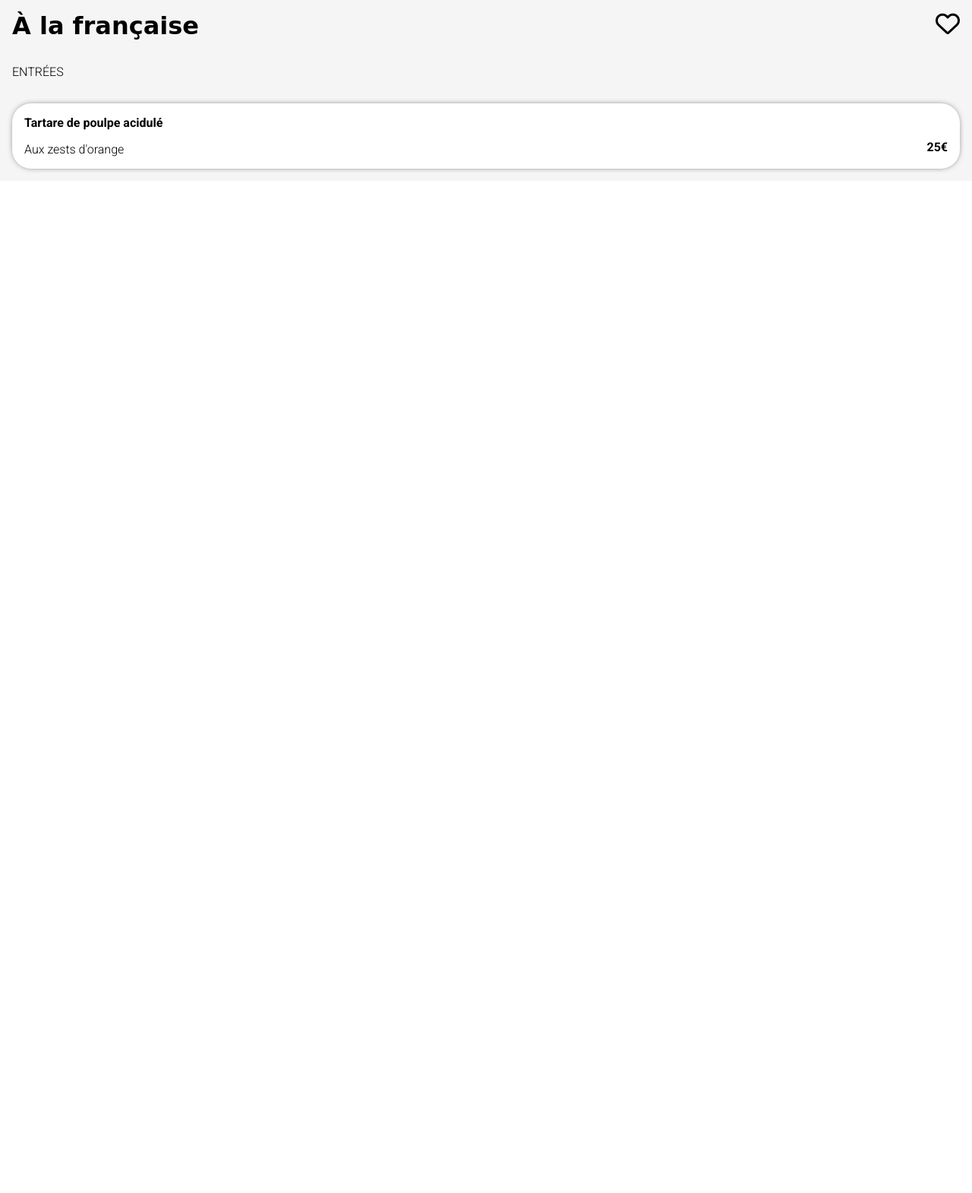
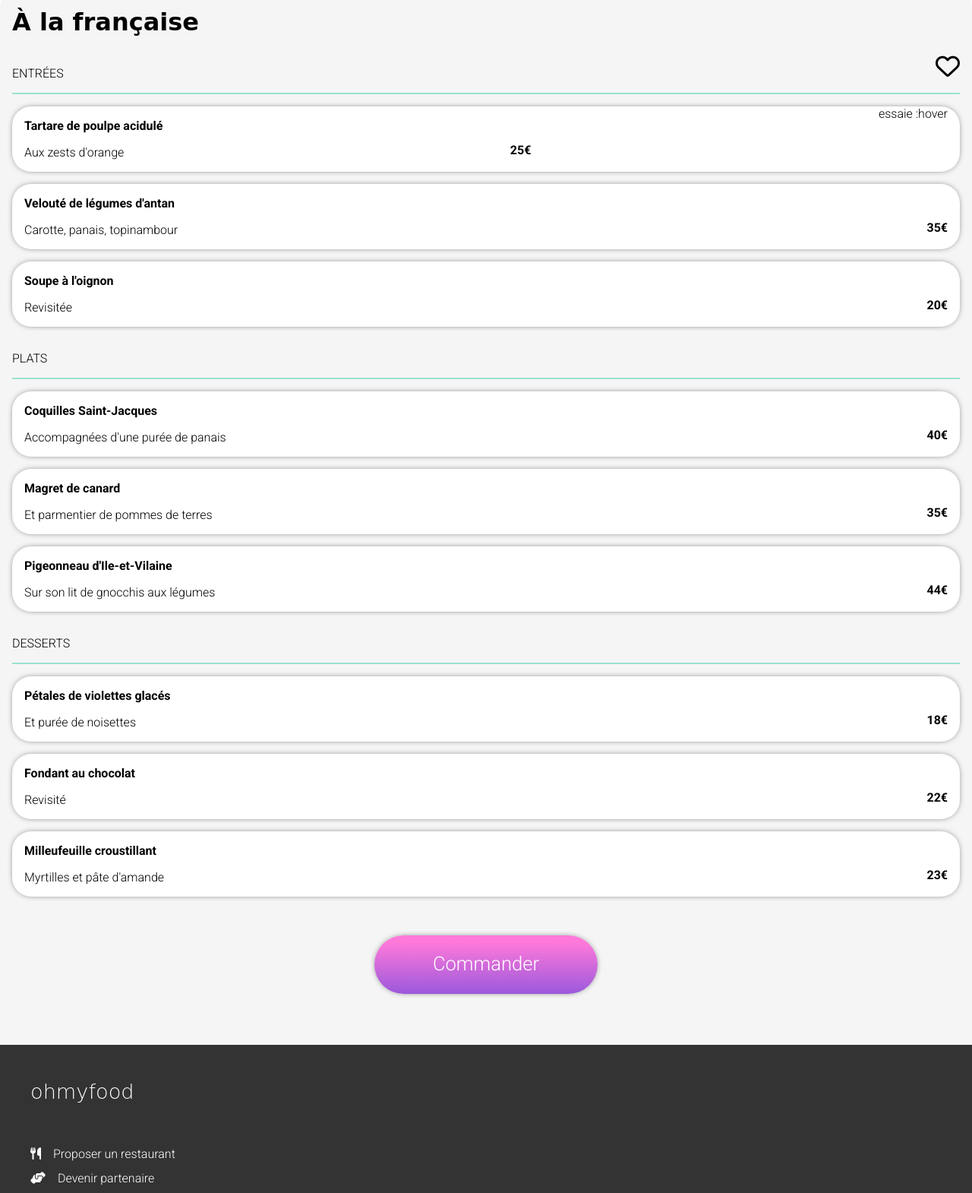
Before and after one commit to ogras-yasin/OGRAS_Yasin_3_12052021, a website: page page-a-la-francaise.html in a window 1280 px wide. Shown: the part 343-1913 px from the top of the page at 76% size. Before the commit the page ends 800 px from the top, so only its background shows below. Drawn offline with Linux system fonts and the light colour scheme; a web font is replaced by a local one.

Commit message:
page-2 animation a faire

```diff
--- a/33.scss
+++ b/33.scss
@@ -35,17 +35,7 @@ body{font-family: 'Roboto', sans-serif;
     font-size: 1.7em;
     }
     &__btn{
-    padding: 1em;
-    border-radius: 45px;
-    box-shadow: $shadow;
-    position: relative;
-	display: inline-block;
-	vertical-align: top;
-	color: white;
-	font-size: 1.6em;
-	line-height: 1em;
-	text-align: center;
-	background-image: linear-gradient(to bottom, pink 11%, purple 107%);
+    @include btn
     }
 
 }
@@ -74,7 +64,7 @@ body{font-family: 'Roboto', sans-serif;
 	right: auto;
 	padding: 0.4em ;
 	border-radius: 50%;
-	background-color: purple;
+	background-color: $primary-color;
 	line-height: 80%;
     color: white;
 }
@@ -94,10 +84,10 @@ body{font-family: 'Roboto', sans-serif;
 	padding: 0 0.8em;
 }
 .nav-liste__block__btn--deguster{
-    background-color: #fec5e5;
+    background-color: $primary-color-opacity ;
 }
 .icon-market{
-    color: purple;
+    color: $primary-color;
 }
 
 
@@ -106,9 +96,14 @@ body{font-family: 'Roboto', sans-serif;
 // }
 a:visited{
     color:black;
-    text-decoration:line-through ;
-    text-transform: none;
-    background-color: lightcoral;
+
+}
+a{
+     text-decoration: none;
+}
+a:hover{
+    transform:scale(1.15em);
+    // transition: s;
 }
 
 .restaurants{
@@ -169,30 +164,16 @@ a:visited{
 
 
 
-
-
-
-
-//             &__description__coeur__vide:hover .far:before{
-//                 content:"\f004";
-//                 color: blue;
-
-//                 .lock:hover .icon-unlock,
-// .lock .icon-lock {
-//     display: none;
-// }
-// .lock:hover .icon-lock {
-//     display: inline;
-// }
-
-
-.heart:hover .restaurants__cadre__description__coeur__vide , .restaurants__cadre__description__coeur__rempli{
+.heart:hover .restaurants__cadre__description__coeur__vide ,
+.restaurants__cadre__description__coeur__rempli{
     display: none;
 }
 .heart:hover .restaurants__cadre__description__coeur__rempli{
     display: inline;
-    color:purple ;
-    opacity:0.4;
+    color:$primary-color;
+    // color: linear-gradient(to bottom, $secondary-color 11%, $primary-color 107%);;
+    opacity:0.8;
+    // background-image: linear-gradient(to bottom, $secondary-color 11%, $primary-color 107%);
   }
     }
 }
@@ -218,14 +199,13 @@ footer{
 
 }
 
+.footer__page2{
+    position: relative;
+    top:-2.3em;
+}
+
 // page 2
 // page a la francaise
-
-// .header{
-//     &__img-a-la-francaise{
-//         background-image: none;
-//     }
-// }
 
 .header__img{
 
@@ -241,15 +221,22 @@ position: relative;
 .menu{
     background-color:$grey-color;
     padding: 1em;
-    &__entrees-title{
-        margin: 2em 0;
+    border-radius: 50px 50px 0 0;
+    position: relative;
+    top: -2.3em ;
+
+    &__title{
+        margin: 1em 0;
+        padding: 1em 0;
+        border-bottom: 2px solid $tertiaire-color;
         // text-decoration: underline;
 
     }
-    &__title{
-        & > span{
+    &__header{
+        & > div{
             font-size: 2em;
             font-weight: bold;
+            margin: 1em 0 0.7em 0;
             // font-style: italic;
             font-family: 'Shrikhand', cursive;
             // (telecharger police en italique bold)
@@ -260,13 +247,12 @@ position: relative;
         }
     }
     &__entrees{
-        border-radius: 25px;
-        background-color: white;
-        padding: 0 1em;
-        display: flex;
-        flex-direction: row;
-        justify-content: space-between;
-        box-shadow: $shadow;
+    @include menu-plat;
+
+    }
+    &:hover .hover-show{
+        display: none;
+
     }
     &__entrees__plat{
         font-weight: bold;
@@ -277,3 +263,12 @@ position: relative;
 
     }
 }
+
+.a-la-francaise-btn{
+    @include btn;
+    padding: 1em 3em;
+    margin: 2em auto;
+}
+.header__img-a-la-francaise{
+    border-radius: 0;
+}
--- a/assets/_images.scss
+++ b/assets/_images.scss
@@ -1,15 +1,3 @@
-@mixin btn-nouveau{
-    position:absolute;
-                background-color: mediumaquamarine;
-                z-index: 2;
-                padding: 1em;
-                right: 0;
-                margin: 1em 1em 0 0;
-                font-weight: bold;
-                color: green;
-
-}
-
 
 
 .restaurants__cadre__img__btn__nouveau{
--- a/page-a-la-francaise.html
+++ b/page-a-la-francaise.html
@@ -21,23 +21,97 @@
 
     </header>
     <section class="menu">
-        <div class="menu__title">
-            <span>À la française</span>
+        <div class="menu__header">
+            <div>À la française</div>
             <i class="far restaurants__cadre__description__coeur__vide fa-heart fa-2x"></i>
         </div>
-        <div class="menu__entrees-title">ENTRÉES</div>
+
+        <div class="menu__title">ENTRÉES</div>
+
         <div class="menu__entrees">
             <div>
             <p class="menu__entrees__plat">Tartare de poulpe acidulé</p>
             <p>Aux zests d'orange</p>
             </div>
             <span class="menu__entrees__prix">25€</span>
-
+            <span class="hover-show">essaie :hover</span>
         </div>
 
+        <div class="menu__entrees">
+            <div>
+            <p class="menu__entrees__plat">Velouté de légumes d'antan</p>
+            <p>Carotte, panais, topinambour</p>
+            </div>
+            <span class="menu__entrees__prix">35€</span>
+        </div>
 
+        <div class="menu__entrees">
+            <div>
+            <p class="menu__entrees__plat">Soupe à l'oignon</p>
+            <p>Revisitée</p>
+            </div>
+            <span class="menu__entrees__prix">20€</span>
+        </div>
 
+        <div class="menu__title">PLATS</div>
+        <div class="menu__entrees">
+            <div>
+            <p class="menu__entrees__plat">Coquilles Saint-Jacques</p>
+            <p>Accompagnées d'une purée de panais</p>
+            </div>
+            <span class="menu__entrees__prix">40€</span>
+        </div>
+        <div class="menu__entrees">
+            <div>
+            <p class="menu__entrees__plat">Magret de canard</p>
+            <p>Et parmentier de pommes de terres</p>
+            </div>
+            <span class="menu__entrees__prix">35€</span>
+        </div>
+        <div class="menu__entrees">
+            <div>
+            <p class="menu__entrees__plat">Pigeonneau d'Ile-et-Vilaine</p>
+            <p>Sur son lit de gnocchis aux légumes</p>
+            </div>
+            <span class="menu__entrees__prix">44€</span>
+        </div>
+
+        <div class="menu__title">DESSERTS</div>
+        <div class="menu__entrees">
+            <div>
+            <p class="menu__entrees__plat">Pétales de violettes glacés</p>
+            <p>Et purée de noisettes</p>
+            </div>
+            <span class="menu__entrees__prix">18€</span>
+        </div>
+        <div class="menu__entrees">
+            <div>
+            <p class="menu__entrees__plat">Fondant au chocolat</p>
+            <p>Revisité</p>
+            </div>
+            <span class="menu__entrees__prix">22€</span>
+        </div>
+        <div class="menu__entrees">
+            <div>
+            <p class="menu__entrees__plat">Milleufeuille croustillant</p>
+            <p>Myrtilles et pâte d'amande</p>
+            </div>
+            <span class="menu__entrees__prix">23€</span>
+        </div>
+
+        <div class="a-la-francaise-btn">Commander</div>
     </section>
+
+    <footer class="footer__page2">
+        <p class="footer__title" >ohmyfood</p>
+        <ul>
+            <li><i class="fas fa-utensils"></i>Proposer un restaurant</li>
+            <li><i class="fas fa-hands-helping"></i>Devenir partenaire</li>
+            <li>Mention légales</li>
+            <li>Contact</li>
+        </ul>
+    </footer>
+
 
 
 
--- a/utils/_variables.scss
+++ b/utils/_variables.scss
@@ -1,7 +1,48 @@
 
 $primary-color:#9356DC  ;
+$primary-color-opacity :#9356DC33;
 $secondary-color: #FF79DA;
 $tertiaire-color: #99E2D0;
 $white-color:#fff;
 $grey-color:whitesmoke;
+$btn-gradient-color:linear-gradient(to bottom, $secondary-color 11%, $primary-color 107%);
 $border-radius-cadre:(restaurants-accueil:23px 23px 0 0,restaurants-accueil-description: 0 0 23px 23px);
+
+@mixin btn-nouveau{
+    position:absolute;
+                background-color: $tertiaire-color;
+                z-index: 2;
+                padding: 1em;
+                right: 0;
+                margin: 1em 1em 0 0;
+                font-weight: bold;
+                color: green;
+
+}
+
+@mixin menu-plat{
+    border-radius: 25px;
+        background-color: white;
+        padding: 0 1em;
+        margin: 1em 0;
+        display: flex;
+        flex-direction: row;
+        justify-content: space-between;
+        box-shadow: $shadow;
+}
+
+@mixin btn{
+    padding: 1em;
+    border-radius: 45px;
+    box-shadow: $shadow;
+    position: relative;
+	display: inline-block;
+	vertical-align: top;
+	color: white;
+	font-size: 1.6em;
+	line-height: 1em;
+	text-align: center;
+	background-image: $btn-gradient-color;
+    display: table;
+    margin: 0 auto;
+}
```
Also changed, not shown: 33.css, 1 other file.
